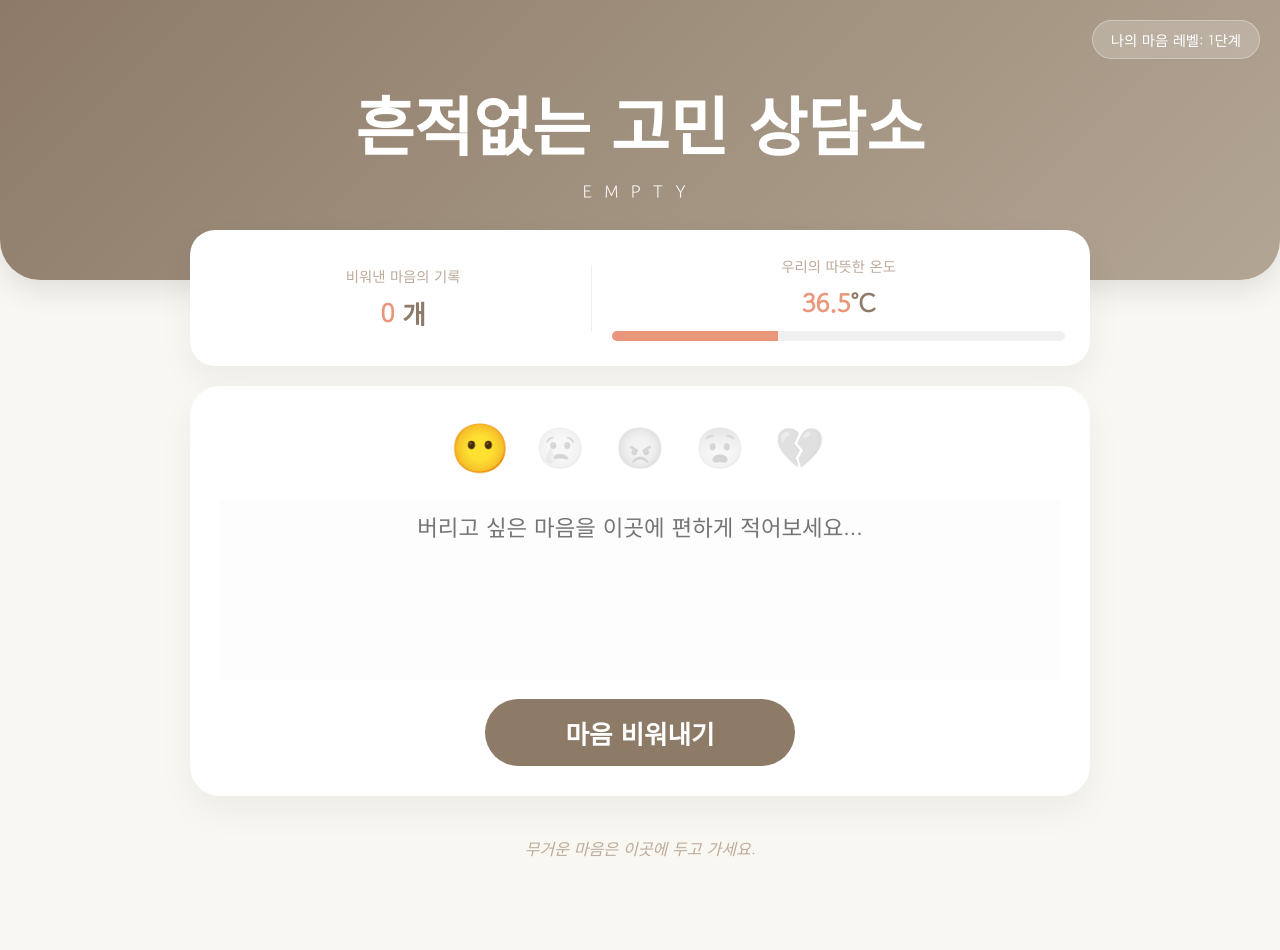
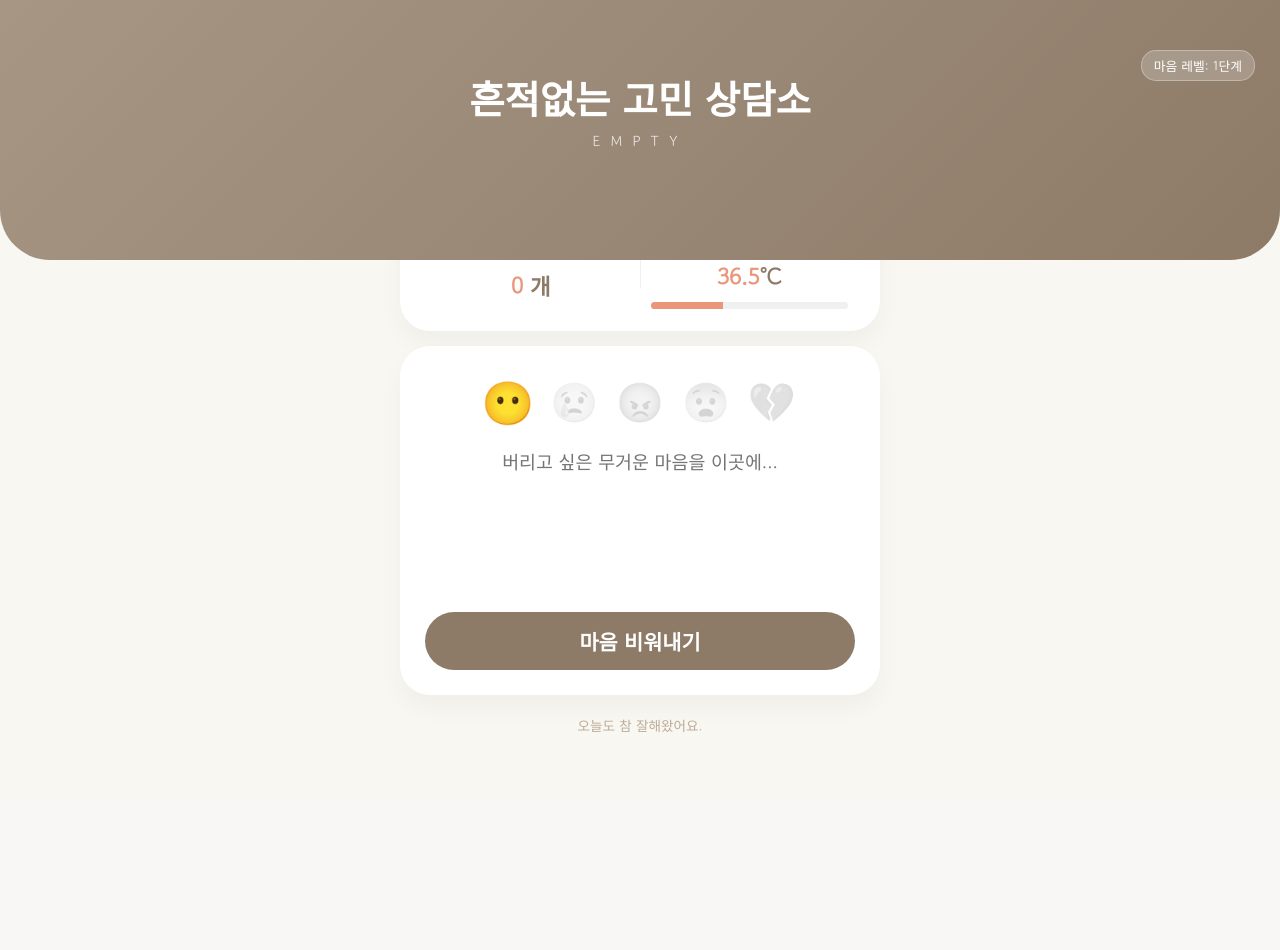
Before and after one commit to wooseonjin/Empty, a Flask app: page / in a window 1280 px wide. After the commit the page ends 732 px from the top, so only its background shows below. Run offline with Flask 3, Linux system fonts and the light colour scheme; data comes from the database, SQL or seed files in the repository; data that the repository does not hold is empty.

Commit message:
흔적없는 고민 상담소:EMPTY

```diff
--- a/templates/index.html
+++ b/templates/index.html
@@ -2,100 +2,99 @@
 <html lang="ko">
 <head>
     <meta charset="UTF-8">
-    <meta name="viewport" content="width=device-width, initial-scale=1.0">
+    <meta name="viewport" content="width=device-width, initial-scale=1.0, maximum-scale=1.0, user-scalable=no">
     <title>흔적없는 고민 상담소 | EMPTY</title>
     <link href="https://fonts.googleapis.com/css2?family=Gowun+Dodum:wght@400;700&display=swap" rel="stylesheet">
     <style>
         :root {
             --main-brown: #8d7b68;
-            --soft-beige: #f3eee3;
+            --soft-beige: #f5f5dc;
             --accent: #e9967a;
-            --bg-color: #f9f7f2;
         }
 
         * {
+            /* 폰트 설정 유지 */
             font-family: 'Gowun Dodum', sans-serif !important;
             box-sizing: border-box; margin: 0; padding: 0;
         }
 
         body {
-            background-color: var(--bg-color);
+            background-color: #f9f7f2; /* 원래의 따뜻한 배경색 */
             color: #5d564e; min-height: 100vh;
-            display: flex; flex-direction: column; align-items: center;
-            overflow-x: hidden;
-        }
-
-        /* [상단 헤더 비주얼 영역] - 보내주신 이미지의 초록색 영역 느낌 */
-        .hero-section {
-            width: 100%; height: 35vh;
-            background: linear-gradient(135deg, #8d7b68 0%, #b3a594 100%);
-            display: flex; flex-direction: column; justify-content: center; align-items: center;
-            color: white; text-align: center;
-            border-bottom-left-radius: 40px; border-bottom-right-radius: 40px;
-            box-shadow: 0 10px 30px rgba(0,0,0,0.1);
-            position: relative;
-        }
-
-        .main-title { font-size: clamp(2.5rem, 6vw, 4rem); font-weight: 700; margin-bottom: 10px; }
-        .sub-title { font-size: 1.1rem; letter-spacing: 12px; opacity: 0.9; }
-
-        /* [마음 등급 태그] - 상단 오른쪽 고정 */
-        .rank-tag {
-            position: absolute; top: 20px; right: 20px;
-            background: rgba(255,255,255,0.2); padding: 8px 18px;
-            border-radius: 20px; font-size: 0.9rem; border: 1px solid rgba(255,255,255,0.3);
-        }
-
-        /* [메인 컨텐츠 컨테이너] */
-        .content-wrapper {
-            width: 90%; max-width: 900px;
-            transform: translateY(-50px); /* 헤더에 살짝 걸치게 배치 */
-            display: flex; flex-direction: column; gap: 20px;
-        }
-
-        /* [비워낸 마음 & 온도 카드] - 이미지의 상단 흰색 카드 느낌 */
-        .info-card {
-            background: white; padding: 25px; border-radius: 25px;
-            display: grid; grid-template-columns: 1fr 1.2fr; gap: 20px;
-            box-shadow: 0 15px 35px rgba(0,0,0,0.05); align-items: center;
-        }
-        .info-item { text-align: center; border-right: 1px solid #eee; }
-        .info-item:last-child { border-right: none; }
-        .info-label { font-size: 0.9rem; color: #bcab9a; margin-bottom: 8px; }
-        .info-value { font-size: 1.6rem; font-weight: 700; color: var(--main-brown); }
-        .info-value span { color: var(--accent); }
-
-        /* [입력 영역 카드] */
-        .input-card {
-            background: white; padding: 30px; border-radius: 30px;
-            box-shadow: 0 15px 35px rgba(0,0,0,0.05);
             display: flex; flex-direction: column; align-items: center;
         }
 
-        .emotion-selector { margin-bottom: 25px; display: flex; justify-content: center; gap: clamp(10px, 4vw, 30px); }
-        .emotion-btn { cursor: pointer; font-size: 2.5rem; filter: grayscale(1); opacity: 0.2; transition: 0.3s; }
-        .emotion-btn.active { filter: grayscale(0); opacity: 1; transform: scale(1.2); }
+        /* [상단 배너 영역] - 이미지처럼 시원한 곡선과 여백 */
+        .hero-section {
+            width: 100%; height: 260px;
+            background: linear-gradient(135deg, #a89685 0%, #8d7b68 100%);
+            display: flex; flex-direction: column; justify-content: center; align-items: center;
+            color: white; text-align: center;
+            border-bottom-left-radius: 50px; border-bottom-right-radius: 50px;
+            position: relative; padding-bottom: 40px;
+        }
+
+        .rank-tag {
+            position: absolute; top: 50px; right: 25px;
+            background: rgba(255,255,255,0.2); padding: 5px 12px;
+            border-radius: 15px; font-size: 0.8rem; border: 1px solid rgba(255,255,255,0.3);
+        }
+
+        .main-title { font-size: 2.4rem; font-weight: 700; margin-bottom: 5px; }
+        .sub-title { font-size: 0.9rem; letter-spacing: 10px; opacity: 0.8; }
+
+        /* [메인 컨텐츠 컨테이너] - 전체적으로 90% 너비 유지하여 여백 확보 */
+        .content-wrapper {
+            width: 90%; max-width: 480px;
+            margin-top: -50px; /* 배너 위로 살짝 겹치게 */
+            display: flex; flex-direction: column; gap: 15px;
+            padding-bottom: 50px;
+        }
+
+        /* [기능 카드 공통 스타일] */
+        .card {
+            background: white; border-radius: 30px;
+            box-shadow: 0 12px 24px rgba(0,0,0,0.04);
+            overflow: hidden;
+        }
+
+        /* [정보 카드] - 비워낸 마음 & 온도 */
+        .info-card {
+            padding: 22px; display: flex; justify-content: space-around; align-items: center;
+        }
+        .info-item { text-align: center; flex: 1; }
+        .info-label { font-size: 0.85rem; color: #bcab9a; margin-bottom: 8px; }
+        .info-value { font-size: 1.4rem; font-weight: 700; color: var(--main-brown); }
+        .info-value span { color: var(--accent); }
+
+        .v-line { width: 1px; height: 35px; background: #f0f0f0; }
+
+        .temp-bar-container { width: 100%; padding: 0 10px; }
+        .temp-bar-bg { width: 100%; height: 7px; background: #f0f0f0; border-radius: 10px; margin-top: 10px; overflow: hidden; }
+        .temp-bar-fill { width: 36.5%; height: 100%; background: var(--accent); transition: width 1.5s ease; }
+
+        /* [입력 카드] */
+        .input-card { padding: 25px; display: flex; flex-direction: column; align-items: center; }
+
+        .emotion-selector { margin-bottom: 20px; display: flex; justify-content: center; gap: 18px; }
+        .emotion-btn { cursor: pointer; font-size: 2.4rem; filter: grayscale(1); opacity: 0.2; transition: 0.3s; }
+        .emotion-btn.active { filter: grayscale(0); opacity: 1; transform: scale(1.1); }
 
         #content {
-            width: 100%; height: 180px; border: none; background: #fdfdfd;
-            font-size: 1.4rem; outline: none; resize: none; text-align: center;
-            line-height: 1.6; color: #5d564e; padding: 10px;
+            width: 100%; height: 150px; border: none; background: transparent;
+            font-size: 1.15rem; outline: none; resize: none; text-align: center;
+            line-height: 1.6; color: #5d564e;
         }
 
         .btn-empty {
             background: var(--main-brown); color: white; border: none;
-            margin-top: 20px; padding: 15px 80px; font-size: 1.6rem; font-weight: 700;
-            border-radius: 50px; cursor: pointer; transition: 0.3s;
+            margin-top: 15px; padding: 14px 0; width: 100%; font-size: 1.3rem; font-weight: 700;
+            border-radius: 40px; cursor: pointer;
         }
-        .btn-empty:hover { background: #766352; transform: translateY(-2px); }
 
-        /* [온도 게이지 바] */
-        .temp-bar-bg { width: 100%; height: 10px; background: #f0f0f0; border-radius: 10px; margin-top: 10px; overflow: hidden; }
-        .temp-bar-fill { width: 36.5%; height: 100%; background: var(--accent); transition: width 1.5s ease; }
-
-        /* [하단 랜덤 응원 문구] */
+        /* [하단 응원 메시지] */
         .footer-cheer {
-            margin: 20px 0 40px 0; font-size: 1rem; color: #bcab9a; font-style: italic; text-align: center;
+            margin-top: 5px; font-size: 0.85rem; color: #bcab9a; text-align: center; font-style: normal;
         }
 
         #quote-overlay { position: fixed; top: 0; left: 0; width: 100%; height: 100%; background: rgba(243, 238, 227, 0.98); display: none; flex-direction: column; align-items: center; justify-content: center; z-index: 1000; padding: 40px; text-align: center; }
@@ -104,25 +103,28 @@
 <body>
 
 <div class="hero-section">
-    <div class="rank-tag">나의 마음 레벨: <span id="rank-level">1단계</span></div>
+    <div class="rank-tag">마음 레벨: <span id="rank-level">1단계</span></div>
     <h1 class="main-title">흔적없는 고민 상담소</h1>
     <div class="sub-title">EMPTY</div>
 </div>
 
 <div class="content-wrapper">
-    <div class="info-card">
+    <div class="card info-card">
         <div class="info-item">
-            <div class="info-label">비워낸 마음의 기록</div>
+            <div class="info-label">비워낸 마음</div>
             <div class="info-value"><span id="total-val">0</span> 개</div>
         </div>
-        <div class="info-item" style="border-right: none;">
-            <div class="info-label">우리의 따뜻한 온도</div>
+        <div class="v-line"></div>
+        <div class="info-item">
+            <div class="info-label">마음의 온도</div>
             <div class="info-value"><span id="temp-text">36.5</span>°C</div>
-            <div class="temp-bar-bg"><div class="temp-bar-fill" id="temp-fill"></div></div>
+            <div class="temp-bar-container">
+                <div class="temp-bar-bg"><div class="temp-bar-fill" id="temp-fill"></div></div>
+            </div>
         </div>
     </div>
 
-    <div class="input-card">
+    <div class="card input-card">
         <div class="emotion-selector">
             <span class="emotion-btn active" onclick="selectEmotion(this, '😶')">😶</span>
             <span class="emotion-btn" onclick="selectEmotion(this, '😢')">😢</span>
@@ -130,69 +132,45 @@
             <span class="emotion-btn" onclick="selectEmotion(this, '😨')">😨</span>
             <span class="emotion-btn" onclick="selectEmotion(this, '💔')">💔</span>
         </div>
-        <textarea id="content" placeholder="버리고 싶은 마음을 이곳에 편하게 적어보세요..."></textarea>
-        <button class="btn-empty" id="burn-btn" onclick="processBurn()">마음 비워내기</button>
+        <textarea id="content" placeholder="버리고 싶은 무거운 마음을 이곳에..."></textarea>
+        <button class="btn-empty" onclick="processBurn()">마음 비워내기</button>
     </div>
 
-    <div id="cheer-msg" class="footer-cheer">잠시 마음을 내려놓아도 괜찮아요.</div>
-</div>
-
-<div id="quote-overlay">
-    <div id="quote-text" style="font-size: 2rem; color: var(--main-brown); line-height: 1.6;"></div>
+    <div id="cheer-msg" class="footer-cheer">오늘도 참 잘해왔어요.</div>
 </div>
 
 <script>
     let selectedEmotion = '😶';
-    const cheers = ["오늘 하루도 참 고생 많았어요.", "잠시 쉬어가도 괜찮은 시간이에요.", "당신은 충분히 잘해내고 있어요.", "무거운 마음은 이곳에 두고 가세요."];
-
-    window.onload = () => {
-        document.getElementById('cheer-msg').innerText = cheers[Math.floor(Math.random() * cheers.length)];
-        fetchInfo();
-    };
-
-    function selectEmotion(el, emo) {
-        document.querySelectorAll('.emotion-btn').forEach(b => b.classList.remove('active'));
-        el.classList.add('active');
-        selectedEmotion = emo;
-    }
-
     async function fetchInfo() {
         try {
             const res = await fetch('/info');
             const data = await res.json();
             document.getElementById('total-val').innerText = data.total;
+            const tempVal = (36.5 + (data.total * 0.1)).toFixed(1);
+            document.getElementById('temp-text').innerText = tempVal;
+            document.getElementById('temp-fill').style.width = Math.min(tempVal, 100) + "%";
+
             let level = "1단계";
             if(data.total > 100) level = "마스터";
             else if(data.total > 50) level = "4단계";
             else if(data.total > 20) level = "3단계";
             else if(data.total > 5) level = "2단계";
             document.getElementById('rank-level').innerText = level;
-            const tempVal = (36.5 + (data.total * 0.1)).toFixed(1);
-            document.getElementById('temp-text').innerText = tempVal;
-            document.getElementById('temp-fill').style.width = Math.min(tempVal, 100) + "%";
         } catch(e) {}
     }
-
+    window.onload = fetchInfo;
+    function selectEmotion(el, emo) {
+        document.querySelectorAll('.emotion-btn').forEach(b => b.classList.remove('active'));
+        el.classList.add('active');
+        selectedEmotion = emo;
+    }
     async function processBurn() {
         const area = document.getElementById('content');
-        const btn = document.getElementById('burn-btn');
         if (!area.value.trim()) return;
-        btn.disabled = true;
-        try {
-            const res = await fetch('/burn', { method: 'POST', body: new URLSearchParams({'content': area.value, 'emotion': selectedEmotion}) });
-            const data = await res.json();
-            area.style.transition = "0.8s"; area.style.opacity = "0";
-            setTimeout(async () => {
-                await fetch(`/delete/${data.id}`, { method: 'DELETE' });
-                document.getElementById('quote-text').innerText = data.quote;
-                document.getElementById('quote-overlay').style.display = 'flex';
-                setTimeout(() => {
-                    document.getElementById('quote-overlay').style.display = 'none';
-                    area.value = ""; area.style.opacity = "1";
-                    btn.disabled = false; fetchInfo();
-                }, 2500);
-            }, 800);
-        } catch(e) { btn.disabled = false; }
+        const res = await fetch('/burn', { method: 'POST', body: new URLSearchParams({'content': area.value, 'emotion': selectedEmotion}) });
+        const data = await res.json();
+        area.value = ""; fetchInfo();
+        alert(data.quote);
     }
 </script>
 </body>
```
